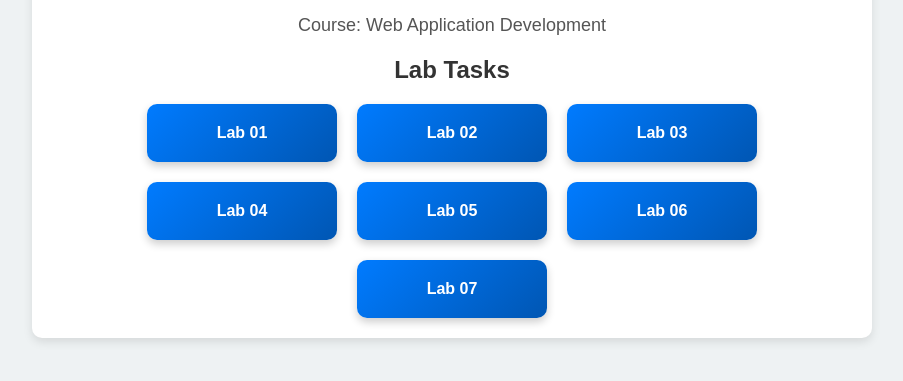
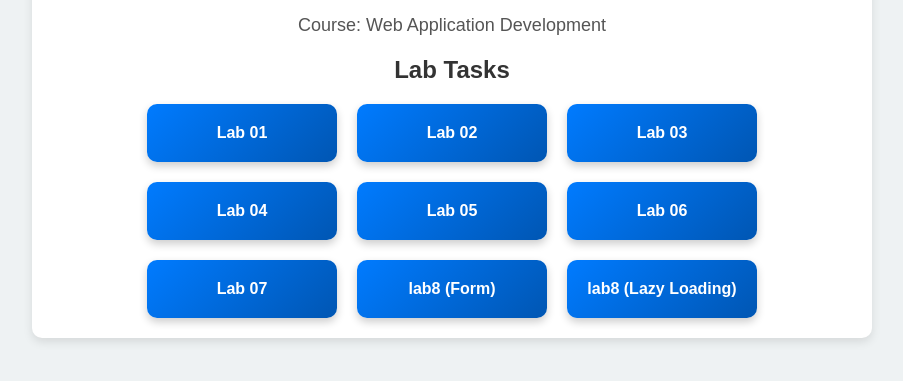
Before and after one commit to abubakar-aslam01/abubakar-aslam01.github.io, a plain HTML site: page index.html in a window 1280 px wide. Shown: the part 213-594 px from the top of the page, without its empty margins (188-1091 px from the left). Drawn offline with Linux system fonts and the light colour scheme.

Commit message:
Update index.html

```diff
--- a/index.html
+++ b/index.html
@@ -76,6 +76,8 @@
             <a href="lab05/index.html" target="_blank" class="card">Lab 05</a></li>
             <a href="lab06/index.html" target="_blank" class="card">Lab 06</a></li>
             <a href="lab07/index.html" target="_blank" class="card">Lab 07</a></li>
+            <a href="lab08/form/index.html" target="_blank" class="card">lab8 (Form) </a></li>
+            <a href="lab08/lazyLoading/index.html" target="_blank" class="card">lab8 (Lazy Loading) </a></li>
 
 
 
```
